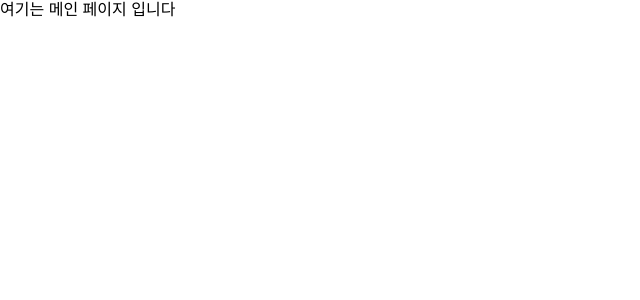
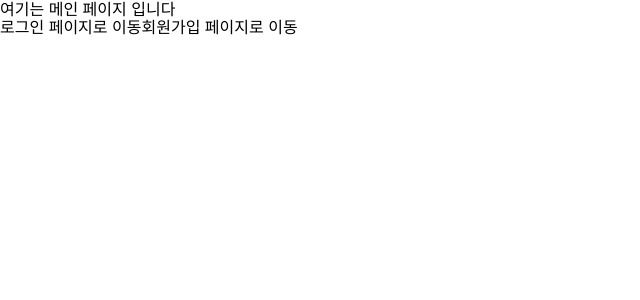
Before and after one commit to Techeer-AndYou/frontend, a Next.js app: page / in a window 1280 px wide. Shown: the top 300 px of the page, without its empty margins (0-640 px from the left). Built offline with nearby package versions, Linux system fonts and the light colour scheme.

Commit message:
complete setting

```diff
--- /dev/null
+++ b/src/app/(user)/login/page.tsx
@@ -0,0 +1,3 @@
+export default function loginPage() {
+  return <main>로그인 페이지 입니다</main>
+}
--- /dev/null
+++ b/src/app/(user)/signup/page.tsx
@@ -0,0 +1,3 @@
+export default function signupPage() {
+  return <main>회원가입 페이지 입니다</main>
+}
--- a/src/app/page.tsx
+++ b/src/app/page.tsx
@@ -1,3 +1,11 @@
+import Link from 'next/link'
+
 export default function Home() {
-  return <main>여기는 메인 페이지 입니다</main>
+  return (
+    <main>
+      여기는 메인 페이지 입니다 <br />
+      <Link href='/login'>로그인 페이지로 이동</Link>
+      <Link href='/signup'>회원가입 페이지로 이동</Link>
+    </main>
+  )
 }
```
Also changed, not shown: src/app/api/route.ts (added).
